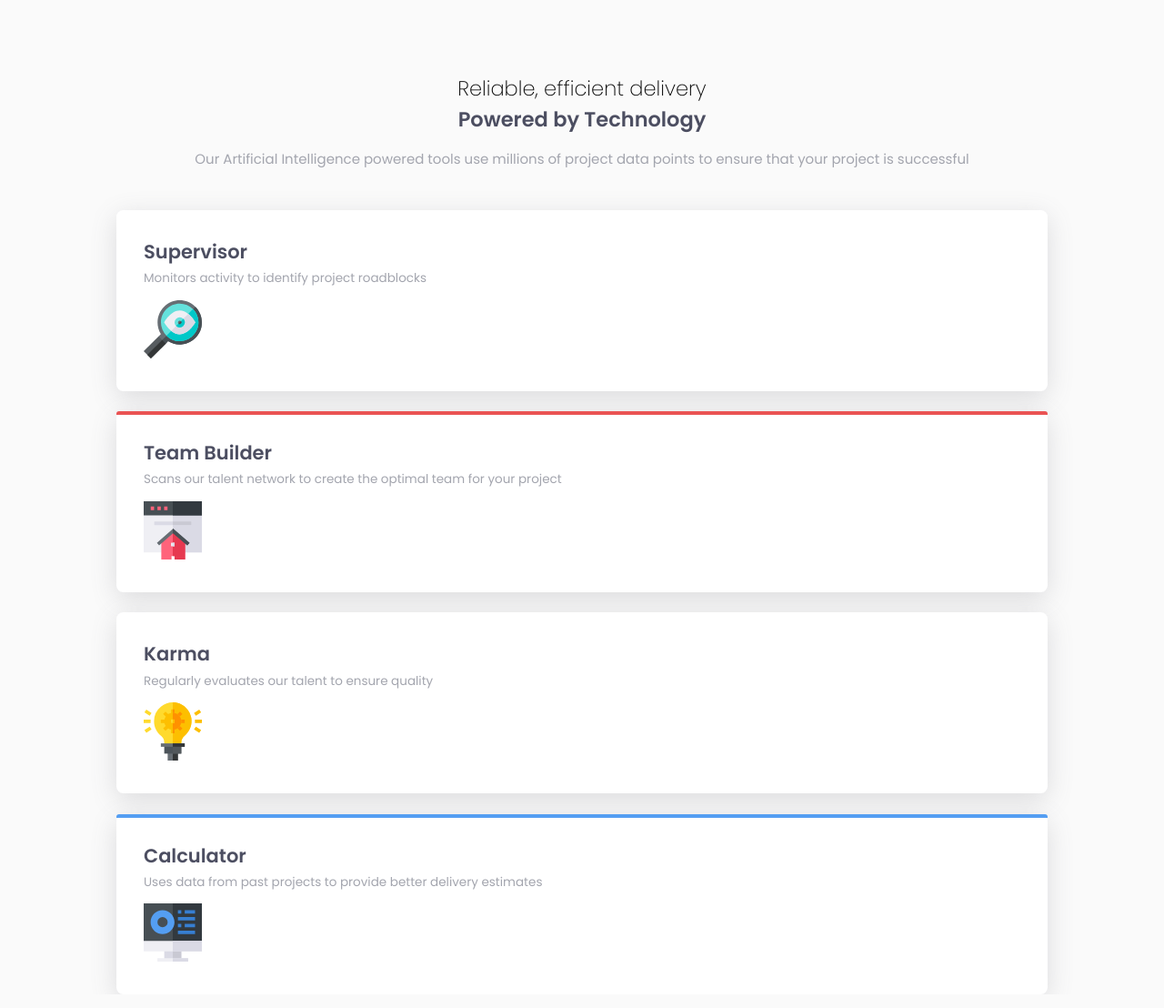
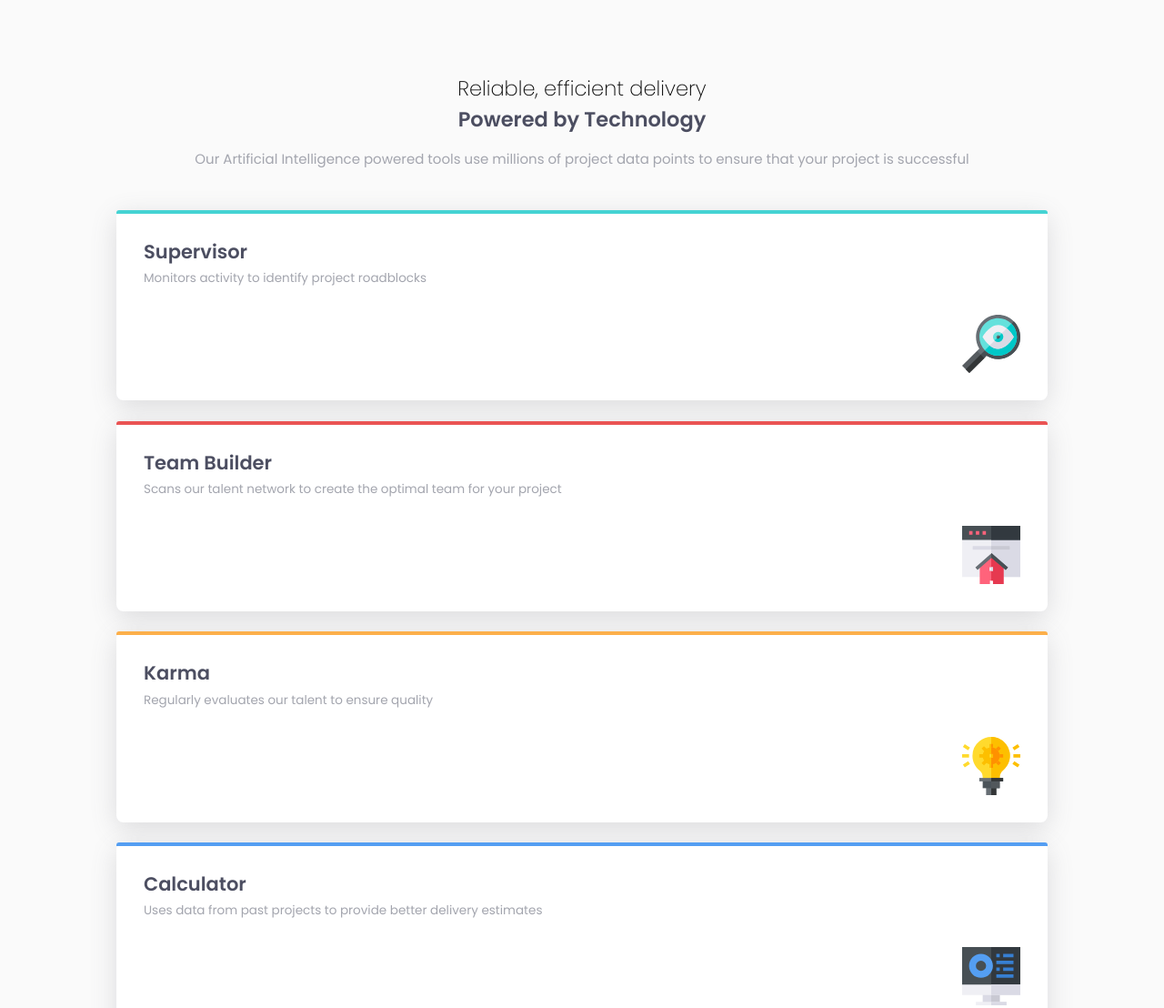
Before and after one commit to john-k-phillips/fm-four-card-section, a plain HTML site: page index.html in a window 1280 px wide. Shown: the top 1108 px of the page at 91% size. Drawn offline with Linux system fonts and the light colour scheme.

Commit message:
Images wrapped in containers.

```diff
--- a/index.html
+++ b/index.html
@@ -22,12 +22,14 @@
   </section>
   <section class="content-flex">
     <article class="article-card">
-      <div class="top-bar green"></div>
+      <div class="top-bar cyan"></div>
       <h3>Supervisor</h3>
       <p>
         Monitors activity to identify project roadblocks
       </p>
-      <img src="images/icon-supervisor.svg" alt="">
+      <div class="image-container">
+        <img src="images/icon-supervisor.svg" alt="">
+      </div>
     </article>
     <article class="article-card">
       <div class="top-bar red"></div>
@@ -35,15 +37,19 @@
       <p>
         Scans our talent network to create the optimal team for your project
       </p>
-      <img src="images/icon-team-builder.svg" alt="">
+      <div class="image-container">
+        <img src="images/icon-team-builder.svg" alt="">
+      </div>
     </article>
     <article class="article-card">
-      <div class="top-bar yellow"></div>
+      <div class="top-bar orange"></div>
       <h3>Karma</h3>
       <p>
         Regularly evaluates our talent to ensure quality
       </p>
-      <img src="images/icon-karma.svg" alt="">
+      <div class="image-container">
+        <img src="images/icon-karma.svg" alt="">
+      </div>
     </article>
     <article class="article-card">
       <div class="top-bar blue"></div>
@@ -51,7 +57,9 @@
       <p>
         Uses data from past projects to provide better delivery estimates
       </p>
-      <img src="images/icon-calculator.svg" alt="">
+      <div class="image-container">
+        <img src="images/icon-calculator.svg" alt="">
+      </div>
     </article>
   </section>
 </body>
```
